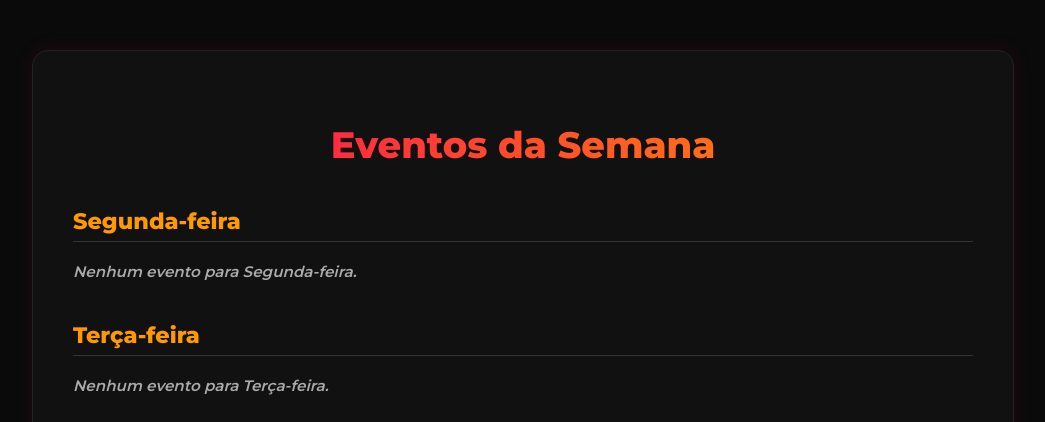
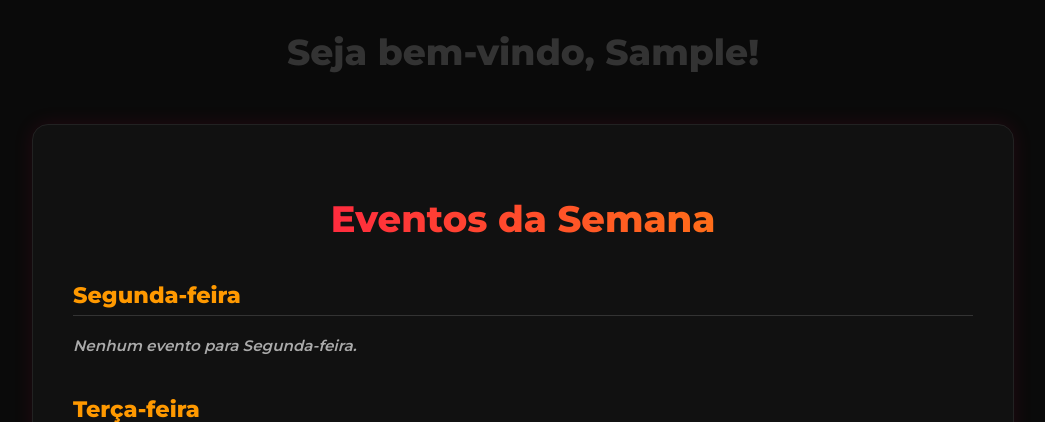
Before and after one commit to CkyHP/Site_adowes, a Django app: page /adolescente/dashboard/ in a window 1280 px wide. Shown: the part 123-545 px from the top of the page, without its empty margins (117-1162 px from the left). Run offline with Django 5.2, Linux system fonts and the light colour scheme; the visitor is signed in with stand-in values (Sample User, id 1); data that the repository does not hold is empty.

Commit message:
seja bem vindo

```diff
--- a/system/templates/dashboard.html
+++ b/system/templates/dashboard.html
@@ -195,13 +195,20 @@
         color: #aaa;
         font-style: italic;
         }
-
+        .bem-vindo {
+  font-size: 36px;
+  font-weight: bold;
+  color: #333;
+  margin: 30px 0 10px 0;
+  text-align: center;
+}
 
     </style>
 </head>
 <body>
 {% include 'navbar.html' %}
 {% block content %}
+    <h1 class="bem-vindo">Seja bem-vindo, {{ user.first_name }}!</h1>
     <div class="dashboard-container">
     <h2 class="titulo-dashboard">Eventos da Semana</h2>
 
```
Also changed, not shown: system/templates/dashboard-lider.html (+10 -0 lines).
